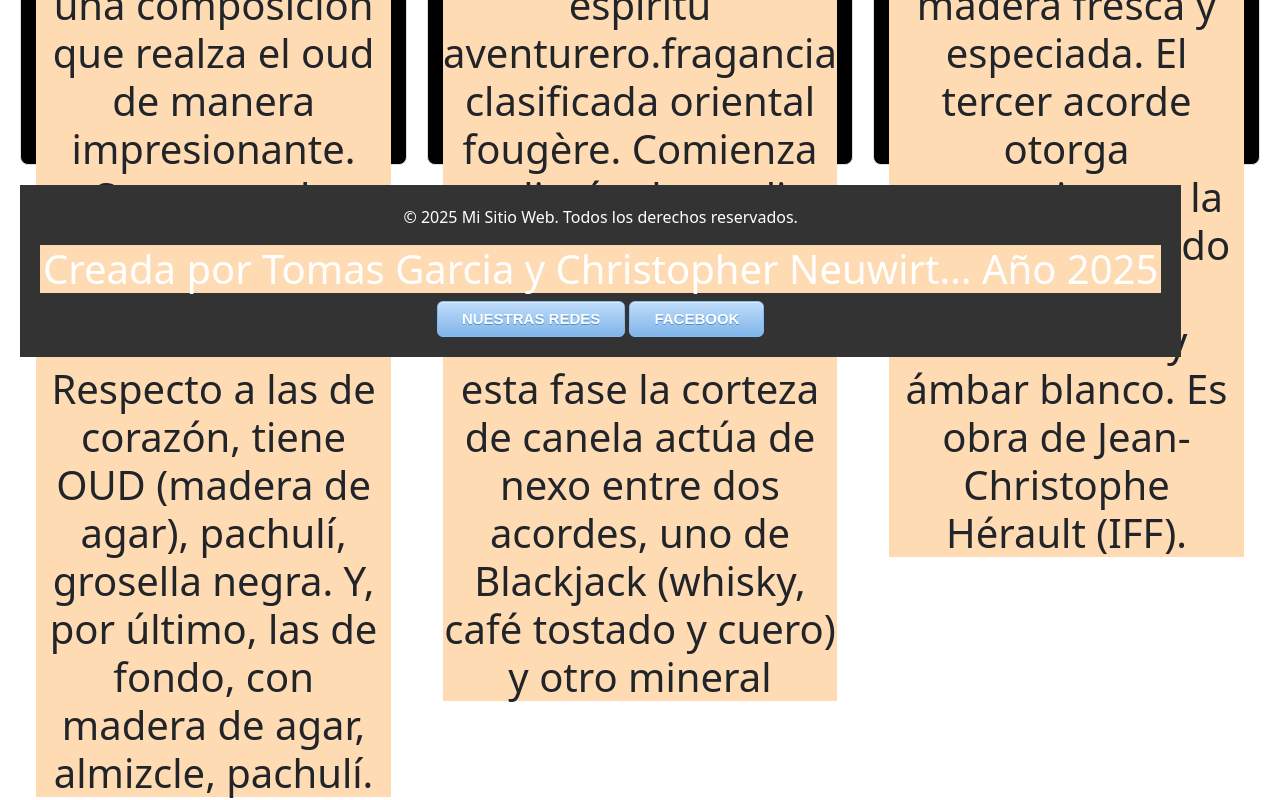
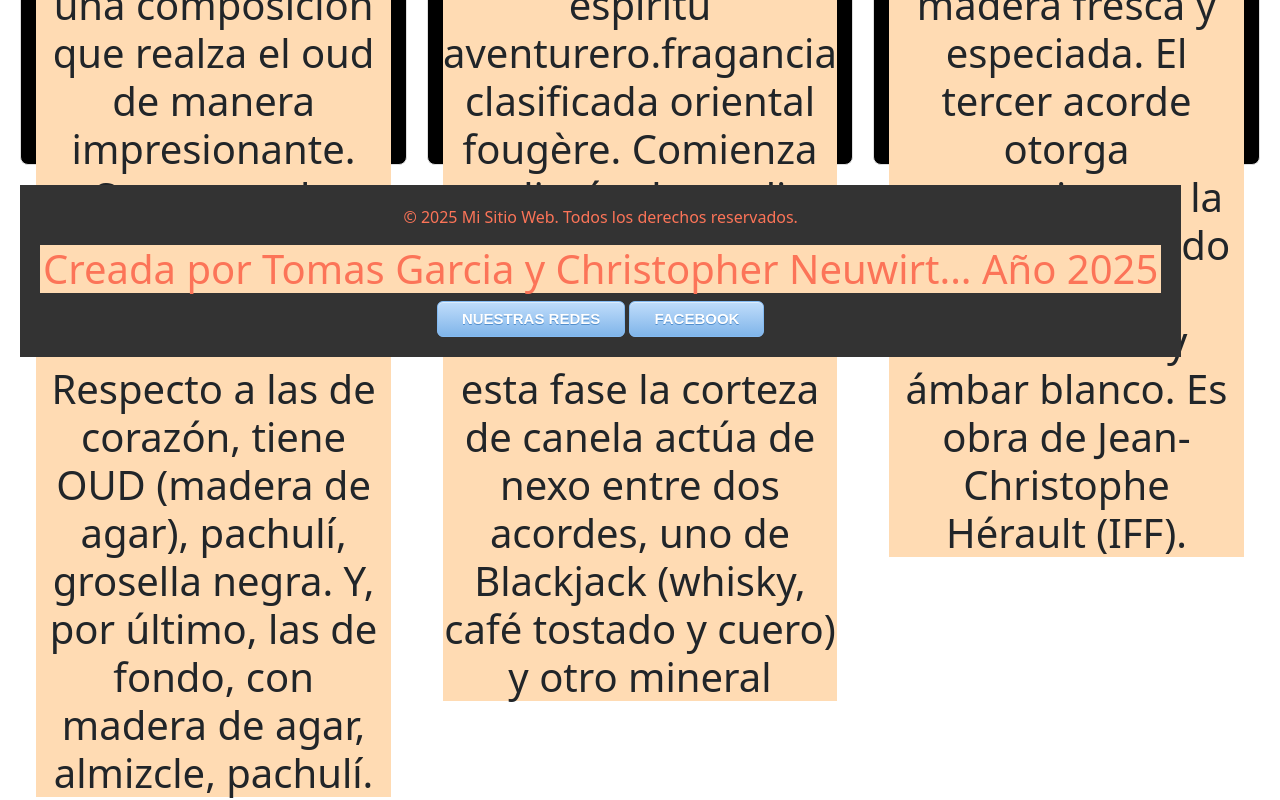
Before and after one commit to neuwirtchristopher927-dot/tomichristoperfumes, a plain HTML site: page index.html in a window 1280 px wide. Shown: the part 1807-2607 px from the top of the page. Drawn offline with nearby package versions, Linux system fonts and the light colour scheme.

Commit message:
Update estilo.css

```diff
--- a/estilo.css
+++ b/estilo.css
@@ -105,7 +105,7 @@ nav {
 
 footer {
     background-color: #333;
-    color: #fff;
+    color: #FC7458;
     text-align:center;
     padding: 20px;
     bottom: 0;
```
